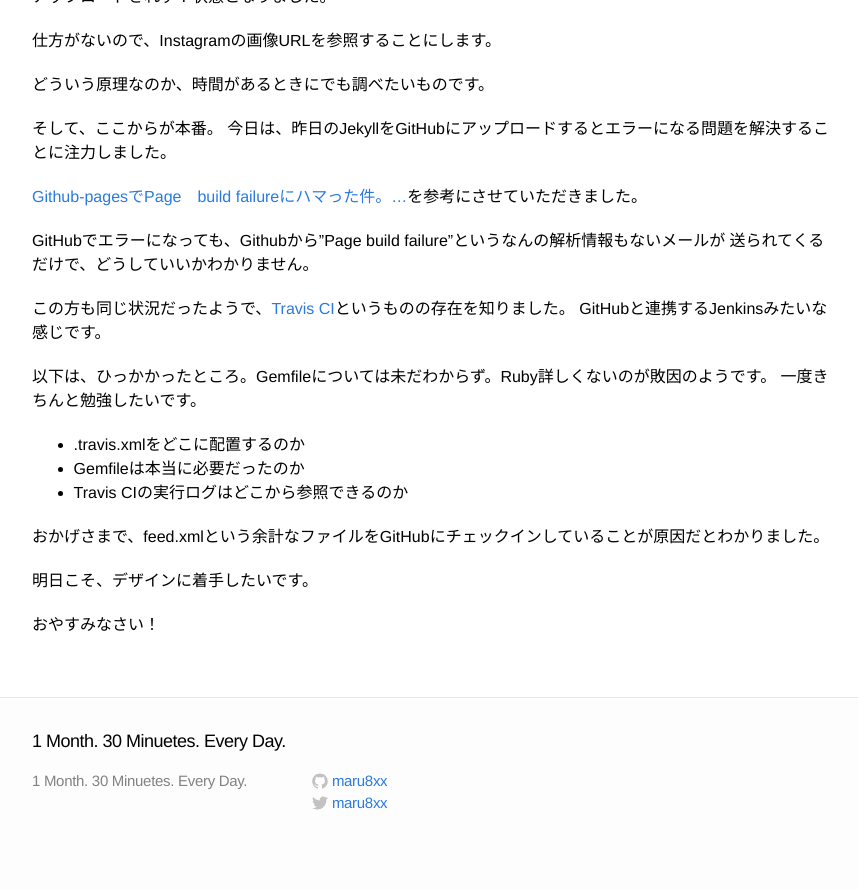
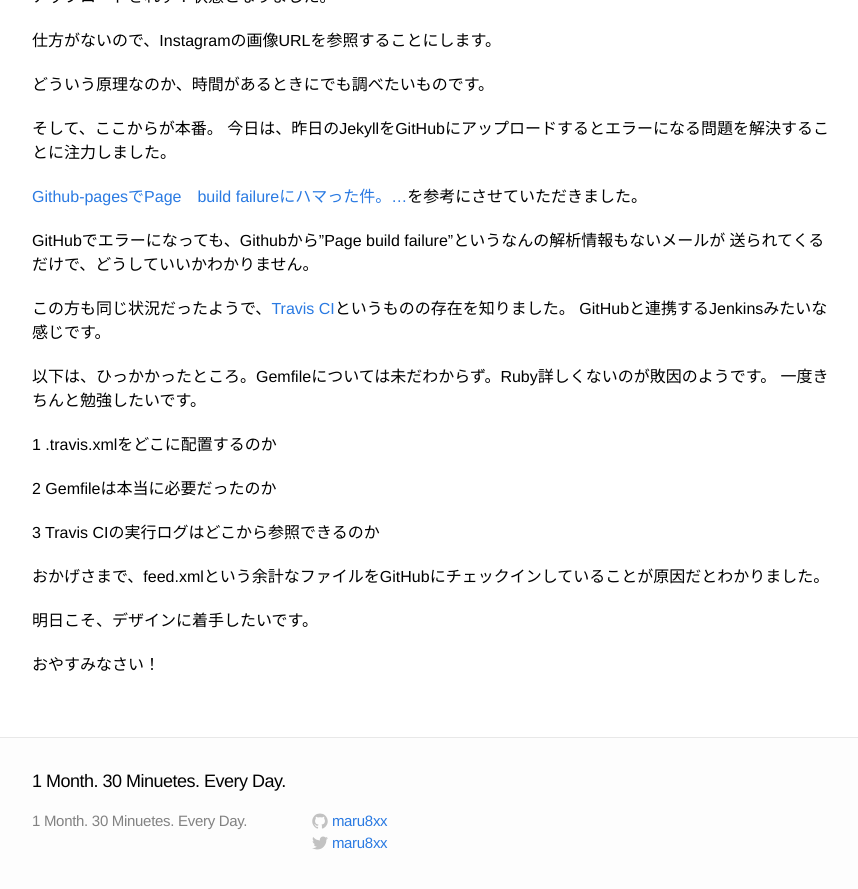
Before and after one commit to maru8xx/1month-30minuetes-everyday, a Jekyll site: the page built from _posts/2014-07-08-day-2.md, in a window 1280 px wide and 900 px high, scrolled down 824 px. Shown: the top 889 px of the window, without its empty margins (208-1066 px from the left). Built offline with Jekyll 4.4.1, drawn with Linux system fonts in a browser that asks for light colours; Markdown is read by kramdown in place of the engine named in the settings; before the commit the page ends 1684 px from its top, so only the background shows below that.

Commit message:
Fix a new line

```diff
--- a/_posts/2014-07-08-day-2.md
+++ b/_posts/2014-07-08-day-2.md
@@ -33,9 +33,12 @@
 
 以下は、ひっかかったところ。Gemfileについては未だわからず。Ruby詳しくないのが敗因のようです。
 一度きちんと勉強したいです。
-+ .travis.xmlをどこに配置するのか
-+ Gemfileは本当に必要だったのか
-+ Travis CIの実行ログはどこから参照できるのか
+
+1 .travis.xmlをどこに配置するのか
+
+2 Gemfileは本当に必要だったのか
+
+3 Travis CIの実行ログはどこから参照できるのか
 
 おかげさまで、feed.xmlという余計なファイルをGitHubにチェックインしていることが原因だとわかりました。
 
```
